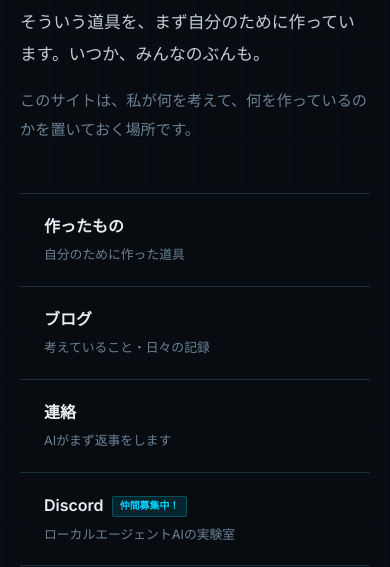
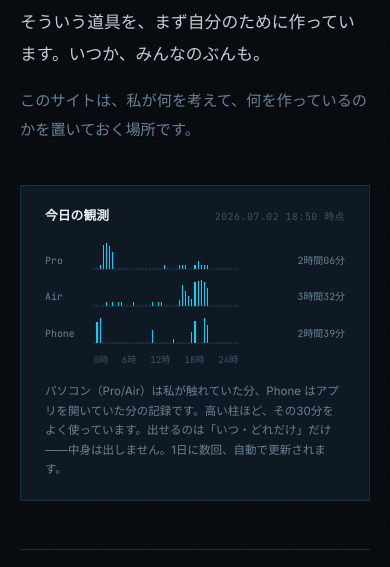
Before and after one commit to ShunkiOgino/homepage, an Astro site: page / in a window 390 px wide. Shown: the part 243-810 px from the top of the page. Built offline with nearby package versions, Linux system fonts and the light colour scheme; Astro itself is replaced by a stand-in of ours.

Commit message:
今日の観測: 活動時計(Pro/Air/Phone)をトップに追加
公開presenceプールの投影(today_activity/today_phone_activity)をヒーローに描画。
出すのは「いつ・どれだけ」の30分バケットのみ・鮮度はgenerated_atで正直表記。
データはexport_today_activity.py(feedrefresh日2回)が運ぶ。

Co-Authored-By: Claude Fable 5 <noreply@anthropic.com>

```diff
--- /dev/null
+++ b/src/data/today_activity.json
@@ -0,0 +1,177 @@
+{
+ "generated_at": "2026-07-02T18:50:53+09:00",
+ "today_activity": {
+  "date": "2026-07-02",
+  "resolution_min": 30,
+  "bucket_max": 30,
+  "devices": [
+   {
+    "key": "pro",
+    "label": "Pro",
+    "buckets": [
+     0,
+     0,
+     1,
+     28,
+     30,
+     27,
+     20,
+     0,
+     0,
+     0,
+     0,
+     0,
+     0,
+     0,
+     0,
+     0,
+     0,
+     0,
+     0,
+     0,
+     0,
+     0,
+     0,
+     1,
+     0,
+     0,
+     0,
+     0,
+     1,
+     1,
+     1,
+     0,
+     0,
+     1,
+     9,
+     2,
+     1,
+     3,
+     0,
+     0,
+     0,
+     0,
+     0,
+     0,
+     0,
+     0,
+     0,
+     0
+    ],
+    "active_minutes_total": 126
+   },
+   {
+    "key": "air",
+    "label": "Air",
+    "buckets": [
+     0,
+     0,
+     0,
+     0,
+     1,
+     0,
+     1,
+     0,
+     1,
+     1,
+     0,
+     0,
+     0,
+     1,
+     0,
+     0,
+     0,
+     0,
+     0,
+     1,
+     0,
+     1,
+     1,
+     0,
+     0,
+     0,
+     0,
+     0,
+     7,
+     24,
+     17,
+     12,
+     8,
+     28,
+     29,
+     30,
+     28,
+     21,
+     0,
+     0,
+     0,
+     0,
+     0,
+     0,
+     0,
+     0,
+     0,
+     0
+    ],
+    "active_minutes_total": 212
+   }
+  ]
+ },
+ "today_phone_activity": {
+  "date": "2026-07-02",
+  "kind": "app-open-close",
+  "resolution_min": 30,
+  "bucket_max": 30,
+  "buckets": [
+   0,
+   24,
+   29,
+   0,
+   0,
+   0,
+   0,
+   0,
+   0,
+   0,
+   0,
+   0,
+   0,
+   0,
+   0,
+   0,
+   0,
+   0,
+   0,
+   15,
+   0,
+   0,
+   0,
+   0,
+   0,
+   0,
+   3,
+   0,
+   0,
+   0,
+   0,
+   0,
+   13,
+   25,
+   0,
+   0,
+   29,
+   21,
+   0,
+   0,
+   0,
+   0,
+   0,
+   0,
+   0,
+   0,
+   0,
+   0
+  ],
+  "active_minutes_total": 159
+ }
+}
--- a/src/pages/index.astro
+++ b/src/pages/index.astro
@@ -4,6 +4,7 @@ import Nav from '../components/Nav.astro';
 import Footer from '../components/Footer.astro';
 import latest from '../data/latest_posts.json';
 import links from '../data/links.json';
+import todayAct from '../data/today_activity.json';
 import { getCollection } from 'astro:content';
 
 // 考えていること＝ブログ＝一本の流れ（log）。トップ冒頭に最新の一本を置く。
@@ -13,6 +14,20 @@ const _posts = (await getCollection('blog', ({ data }) => !data.draft)).sort(
 const latestPost = _posts[0] || null;
 const fmtD = (d) =>
   `${d.getFullYear()}.${String(d.getMonth() + 1).padStart(2, '0')}.${String(d.getDate()).padStart(2, '0')}`;
+
+// 今日の観測（活動時計）＝公開presenceプールの投影（export_today_activity.py が日2回運ぶ）。
+// データが無ければ何も描かない（fail-closed）。鮮度は generated_at で正直に表記。
+const _ta = todayAct?.today_activity ?? null;
+const _tp = todayAct?.today_phone_activity ?? null;
+const _taTime = todayAct?.generated_at
+  ? todayAct.generated_at.slice(0, 16).replace('T', ' ').replaceAll('-', '.')
+  : '';
+const _taMin = (m) => `${Math.floor(m / 60)}時間${String(m % 60).padStart(2, '0')}分`;
+const _taBarH = (v) => (v === 0 ? 2 : Math.max(4, Math.round((v / (_ta?.bucket_max || 30)) * 26)));
+// Mac=触れていた分 / Phone=アプリを開いていた分（性質が違うので注記で明記＝混ぜない）
+const _taNote = _tp
+  ? 'パソコン（Pro/Air）は私が触れていた分、Phone はアプリを開いていた分の記録です。'
+  : '私がパソコンに触れていた時間の記録です。';
 
 const siteJsonLd = JSON.stringify({
   "@context": "https://schema.org",
@@ -100,6 +115,46 @@ const works = [
       <p style="font-size:0.95rem;color:var(--text2);max-width:600px;margin-bottom:2.5rem;line-height:1.9;">
         このサイトは、私が何を考えて、何を作っているのかを置いておく場所です。
       </p>
+
+      <!-- 今日の観測（活動時計）：飾りの代わりに実測を置く -->
+      {_ta && (
+        <div style="background:var(--surface);border:1px solid var(--border);padding:1.25rem 1.5rem;max-width:720px;">
+          <div style="display:flex;justify-content:space-between;align-items:baseline;flex-wrap:wrap;gap:0.5rem;">
+            <span style="font-size:0.8rem;font-weight:600;color:var(--text);">今日の観測</span>
+            <span style="font-family:'JetBrains Mono',monospace;font-size:0.62rem;color:var(--text3);letter-spacing:0.05em;">{_taTime} 時点</span>
+          </div>
+          <div style="margin-top:1rem;display:grid;grid-template-columns:34px 1fr 92px;gap:0.55rem 0.9rem;align-items:end;">
+            {_ta.devices.map((d) => (
+              <>
+                <span style="font-family:'JetBrains Mono',monospace;font-size:0.62rem;color:var(--text2);padding-bottom:2px;">{d.label}</span>
+                <div style="display:flex;align-items:flex-end;gap:2px;height:28px;border-bottom:1px solid var(--border);">
+                  {d.buckets.map((v) => (
+                    <span style={`flex:1;height:${_taBarH(v)}px;background:${v === 0 ? 'var(--border)' : 'var(--accent)'};`}></span>
+                  ))}
+                </div>
+                <span style="font-family:'JetBrains Mono',monospace;font-size:0.62rem;color:var(--text2);text-align:right;padding-bottom:2px;">{_taMin(d.active_minutes_total)}</span>
+              </>
+            ))}
+            {_tp && (
+              <>
+                <span style="font-family:'JetBrains Mono',monospace;font-size:0.62rem;color:var(--text2);padding-bottom:2px;">Phone</span>
+                <div style="display:flex;align-items:flex-end;gap:2px;height:28px;border-bottom:1px solid var(--border);">
+                  {_tp.buckets.map((v) => (
+                    <span style={`flex:1;height:${_taBarH(v)}px;background:${v === 0 ? 'var(--border)' : 'var(--accent)'};`}></span>
+                  ))}
+                </div>
+                <span style="font-family:'JetBrains Mono',monospace;font-size:0.62rem;color:var(--text2);text-align:right;padding-bottom:2px;">{_taMin(_tp.active_minutes_total)}</span>
+              </>
+            )}
+            <span></span>
+            <div style="display:flex;justify-content:space-between;font-family:'JetBrains Mono',monospace;font-size:0.58rem;color:var(--text3);"><span>0時</span><span>6時</span><span>12時</span><span>18時</span><span>24時</span></div>
+            <span></span>
+          </div>
+          <p style="margin-top:0.9rem;font-size:0.72rem;color:var(--text2);line-height:1.7;">
+            {_taNote}高い柱ほど、その{_ta.resolution_min}分をよく使っています。出せるのは「いつ・どれだけ」だけ——中身は出しません。1日に数回、自動で更新されます。
+          </p>
+        </div>
+      )}
 
       <!-- 入口カード（メタファなし・一般語） -->
       <div style="display:grid;grid-template-columns:repeat(auto-fit,minmax(200px,1fr));gap:1.5px;background:var(--border);margin-top:3rem;border-top:1px solid var(--border);border-bottom:1px solid var(--border);">
```
